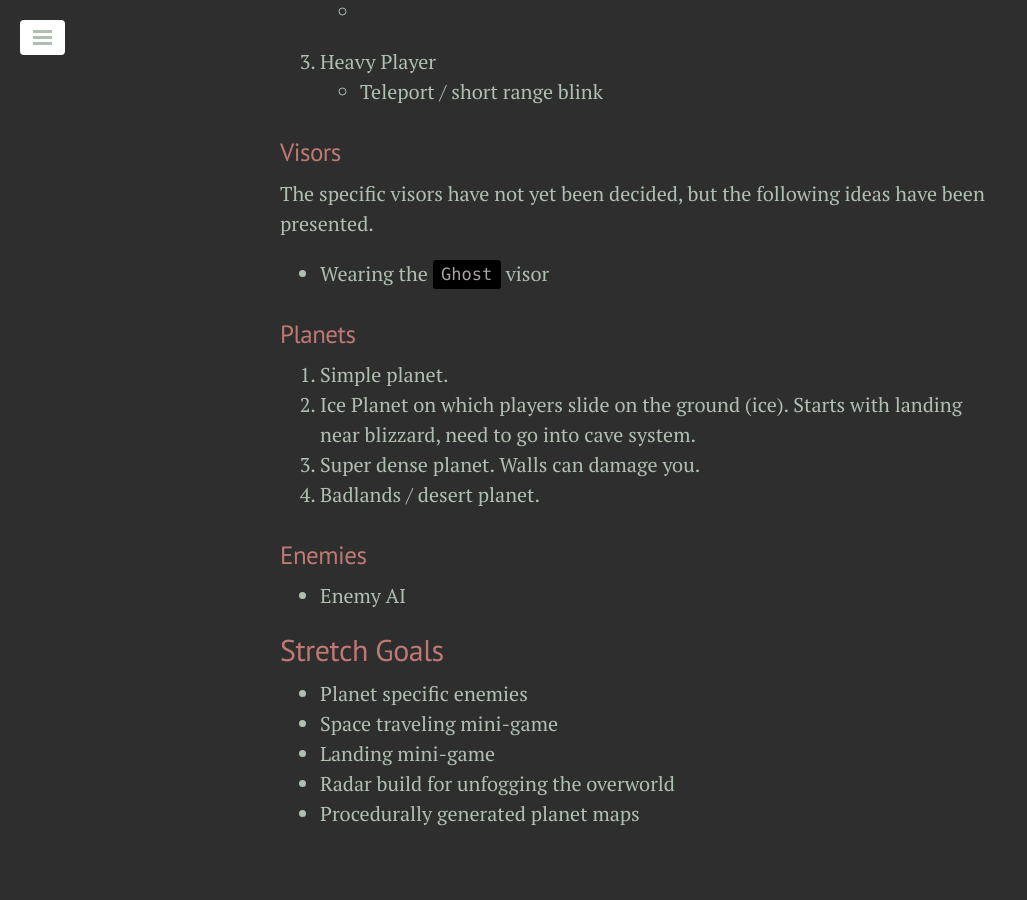
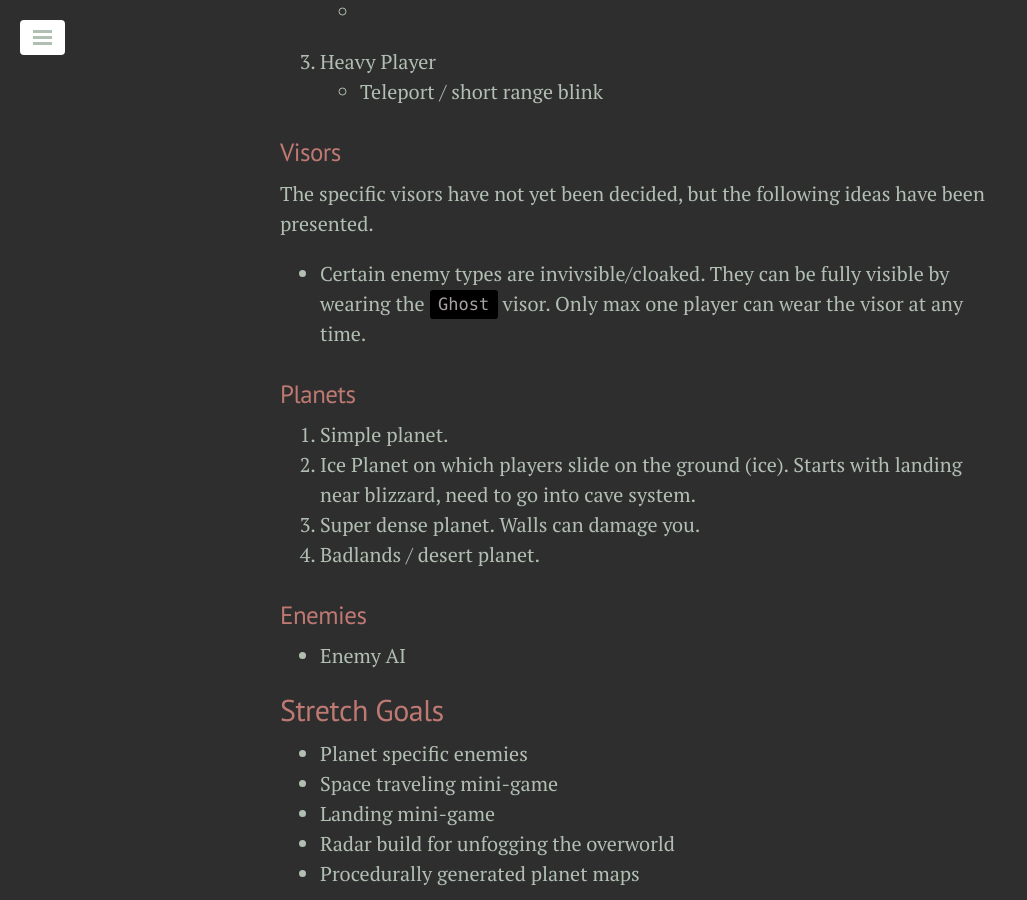
Before and after one commit to scarlethammergames/scarlethammergames.github.io, a Jekyll site: the page built from _posts/15-01-10-concept-summaries.md, in a window 1280 px wide and 900 px high, scrolled down 1256 px. Shown: the whole window, without its empty margins (0-1027 px from the left). Built offline with Jekyll 4.4.1, drawn with Linux system fonts in a browser that asks for light colours; Markdown is read by kramdown in place of the engine named in the settings.

Commit message:
update on visor description

```diff
--- a/_posts/15-01-10-concept-summaries.md
+++ b/_posts/15-01-10-concept-summaries.md
@@ -47,7 +47,7 @@ What has been decided upon is usage of the traditional light/medium/heavy archet
 
 The specific visors have not yet been decided, but the following ideas have been presented.
 
-+ Wearing the `Ghost` visor
++ Certain enemy types are invivsible/cloaked.  They can be fully visible by wearing the `Ghost` visor.  Only max one player can wear the visor at any time.
 
 ### Planets
 
```
